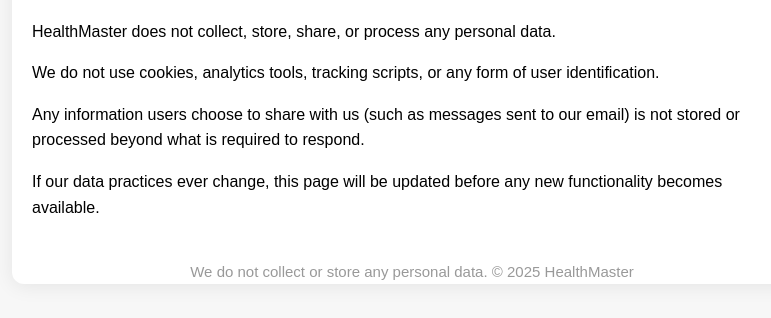
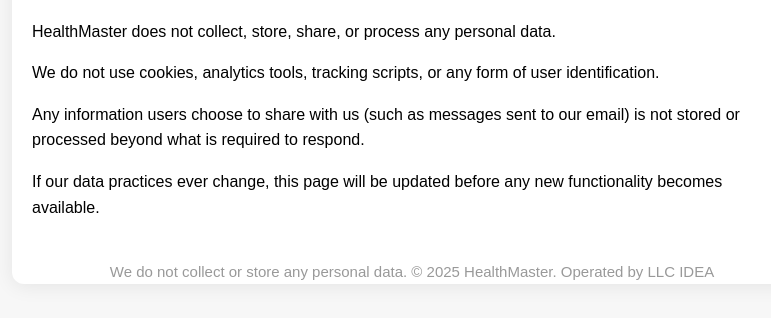
Before and after one commit to Olegmedor/healthmaster-site, a plain HTML site: page privacy.html in a window 1280 px wide. Shown: the part 132-450 px from the top of the page, without its empty margins (228-999 px from the left). Drawn offline with Linux system fonts and the light colour scheme.

Commit message:
Update footer text in privacy.html

```diff
--- a/privacy.html
+++ b/privacy.html
@@ -79,7 +79,7 @@
         </p>
 
         <footer>
-            We do not collect or store any personal data. © 2025 HealthMaster
+            We do not collect or store any personal data. © 2025 HealthMaster. Operated by LLC IDEA
         </footer>
     </div>
 </body>
```
